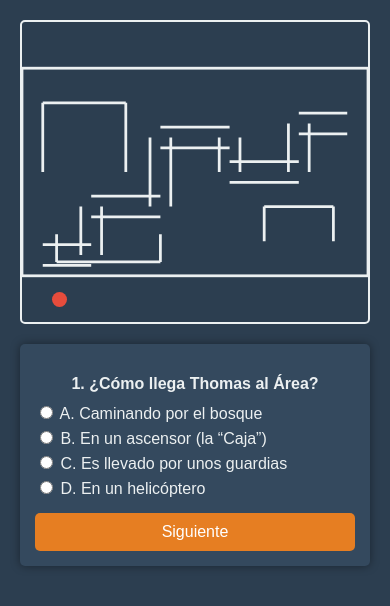
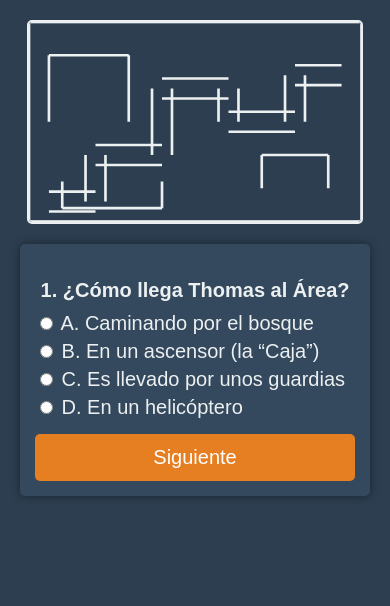
Before and after one commit to jorgecif/mazerunner1, a plain HTML site: page index.html in a window 390 px wide. Both pictures are taken after a click on the button "Jugar". Drawn offline with Linux system fonts and the light colour scheme.

Commit message:
responsive

```diff
--- a/index.html
+++ b/index.html
@@ -2,6 +2,7 @@
 <html lang="es">
 <head>
   <meta charset="UTF-8">
+  <meta name="viewport" content="width=device-width, initial-scale=1.0">
   <title>El Laberinto del Conocimiento - Quiz Maze Runner</title>
   <style>
     /* Estilos generales */
@@ -11,6 +12,7 @@
       font-family: Arial, sans-serif;
       margin: 0;
       padding: 0;
+      font-size: 18px;
     }
     h1, h2, p {
       text-align: center;
@@ -20,7 +22,7 @@
       border: none;
       padding: 10px 20px;
       border-radius: 5px;
-      font-size: 16px;
+      font-size: 18px;
     }
 
     /* Pantalla de inicio */
@@ -72,14 +74,13 @@
       height: 100%;
       display: block;
     }
-    /* El punto que se mueve en el laberinto */
+    /* Punto que se mueve en el laberinto */
     #maze-dot {
       position: absolute;
       width: 15px;
       height: 15px;
       background-color: #e74c3c;
       border-radius: 50%;
-      /* Posición inicial */
       left: 30px;
       top: 270px;
       transition: left 0.5s, top 0.5s;
@@ -133,6 +134,39 @@
       font-size: 20px;
       display: none;
     }
+
+    /* Responsive: Ajustes para móviles */
+    @media screen and (max-width: 600px) {
+      body {
+        font-size: 22px;
+      }
+      #start-screen h1 {
+        font-size: 32px;
+      }
+      #start-screen p {
+        font-size: 20px;
+      }
+      button {
+        font-size: 20px;
+        padding: 12px 24px;
+      }
+      #maze-container {
+        width: 95%;
+        height: auto;
+      }
+      /* Se ajusta el SVG para que mantenga la relación de aspecto */
+      #maze-svg {
+        width: 100%;
+        height: auto;
+      }
+      .question {
+        font-size: 20px;
+      }
+      .btn-next, .btn-submit {
+        font-size: 20px;
+        padding: 12px 24px;
+      }
+    }
   </style>
 </head>
 <body>
@@ -154,52 +188,40 @@
           <!-- Borde exterior -->
           <rect x="0" y="0" width="500" height="300" fill="none" stroke="#ecf0f1" stroke-width="4"/>
 
-          <!-- Paredes del camino correcto -->
-          <!-- Segmento 1: horizontal (camino correcto) -->
+          <!-- Camino correcto -->
           <line x1="30" y1="255" x2="100" y2="255" stroke="#ecf0f1" stroke-width="4"/>
           <line x1="30" y1="285" x2="100" y2="285" stroke="#ecf0f1" stroke-width="4"/>
-          <!-- Segmento 2: vertical -->
           <line x1="85" y1="270" x2="85" y2="200" stroke="#ecf0f1" stroke-width="4"/>
           <line x1="115" y1="270" x2="115" y2="200" stroke="#ecf0f1" stroke-width="4"/>
-          <!-- Segmento 3: horizontal -->
           <line x1="100" y1="185" x2="200" y2="185" stroke="#ecf0f1" stroke-width="4"/>
           <line x1="100" y1="215" x2="200" y2="215" stroke="#ecf0f1" stroke-width="4"/>
-          <!-- Segmento 4: vertical -->
           <line x1="185" y1="200" x2="185" y2="100" stroke="#ecf0f1" stroke-width="4"/>
           <line x1="215" y1="200" x2="215" y2="100" stroke="#ecf0f1" stroke-width="4"/>
-          <!-- Segmento 5: horizontal -->
           <line x1="200" y1="85" x2="300" y2="85" stroke="#ecf0f1" stroke-width="4"/>
           <line x1="200" y1="115" x2="300" y2="115" stroke="#ecf0f1" stroke-width="4"/>
-          <!-- Segmento 6: vertical -->
           <line x1="285" y1="100" x2="285" y2="150" stroke="#ecf0f1" stroke-width="4"/>
           <line x1="315" y1="100" x2="315" y2="150" stroke="#ecf0f1" stroke-width="4"/>
-          <!-- Segmento 7: horizontal -->
           <line x1="300" y1="135" x2="400" y2="135" stroke="#ecf0f1" stroke-width="4"/>
           <line x1="300" y1="165" x2="400" y2="165" stroke="#ecf0f1" stroke-width="4"/>
-          <!-- Segmento 8: vertical -->
           <line x1="385" y1="150" x2="385" y2="80" stroke="#ecf0f1" stroke-width="4"/>
           <line x1="415" y1="150" x2="415" y2="80" stroke="#ecf0f1" stroke-width="4"/>
-          <!-- Segmento 9: horizontal -->
           <line x1="400" y1="65" x2="470" y2="65" stroke="#ecf0f1" stroke-width="4"/>
           <line x1="400" y1="95" x2="470" y2="95" stroke="#ecf0f1" stroke-width="4"/>
 
-          <!-- Paredes extra para dar complejidad al laberinto -->
+          <!-- Paredes extra para mayor complejidad -->
           <!-- Extra Wall A: Área superior izquierda -->
           <line x1="30" y1="50" x2="150" y2="50" stroke="#ecf0f1" stroke-width="4"/>
           <line x1="30" y1="50" x2="30" y2="150" stroke="#ecf0f1" stroke-width="4"/>
           <line x1="150" y1="50" x2="150" y2="150" stroke="#ecf0f1" stroke-width="4"/>
-
           <!-- Extra Wall B: Área inferior central -->
           <line x1="50" y1="280" x2="200" y2="280" stroke="#ecf0f1" stroke-width="4"/>
           <line x1="50" y1="280" x2="50" y2="240" stroke="#ecf0f1" stroke-width="4"/>
           <line x1="200" y1="280" x2="200" y2="240" stroke="#ecf0f1" stroke-width="4"/>
-
           <!-- Extra Wall C: Área media derecha -->
           <line x1="350" y1="200" x2="450" y2="200" stroke="#ecf0f1" stroke-width="4"/>
           <line x1="350" y1="200" x2="350" y2="250" stroke="#ecf0f1" stroke-width="4"/>
           <line x1="450" y1="200" x2="450" y2="250" stroke="#ecf0f1" stroke-width="4"/>
         </svg>
-        <!-- Punto que se mueve -->
         <div id="maze-dot"></div>
       </div>
     </div>
@@ -375,7 +397,7 @@
     const questions = document.querySelectorAll('.question');
     const totalQuestions = questions.length;
 
-    // Coordenadas del camino correcto (ya definidas para 10 preguntas)
+    // Coordenadas del camino correcto para el punto (según el SVG)
     const mazePositions = [
       { left: "30px",  top: "270px" },   // Q1: Inicio
       { left: "100px", top: "270px" },   // Q2
@@ -401,7 +423,7 @@
       updateMazeDot(currentQuestion);
     });
 
-    // Actualiza la posición del punto en el laberinto
+    // Actualiza la posición del punto
     function updateMazeDot(index) {
       const pos = mazePositions[index];
       mazeDot.style.left = pos.left;
@@ -426,7 +448,7 @@
       }, 500);
     }
 
-    // Calcula y muestra el puntaje final (sin retroalimentación detallada)
+    // Calcula y muestra el puntaje final
     function finishQuiz() {
       let score = 0;
       const q1 = document.querySelector('input[name="q1"]:checked');
```
